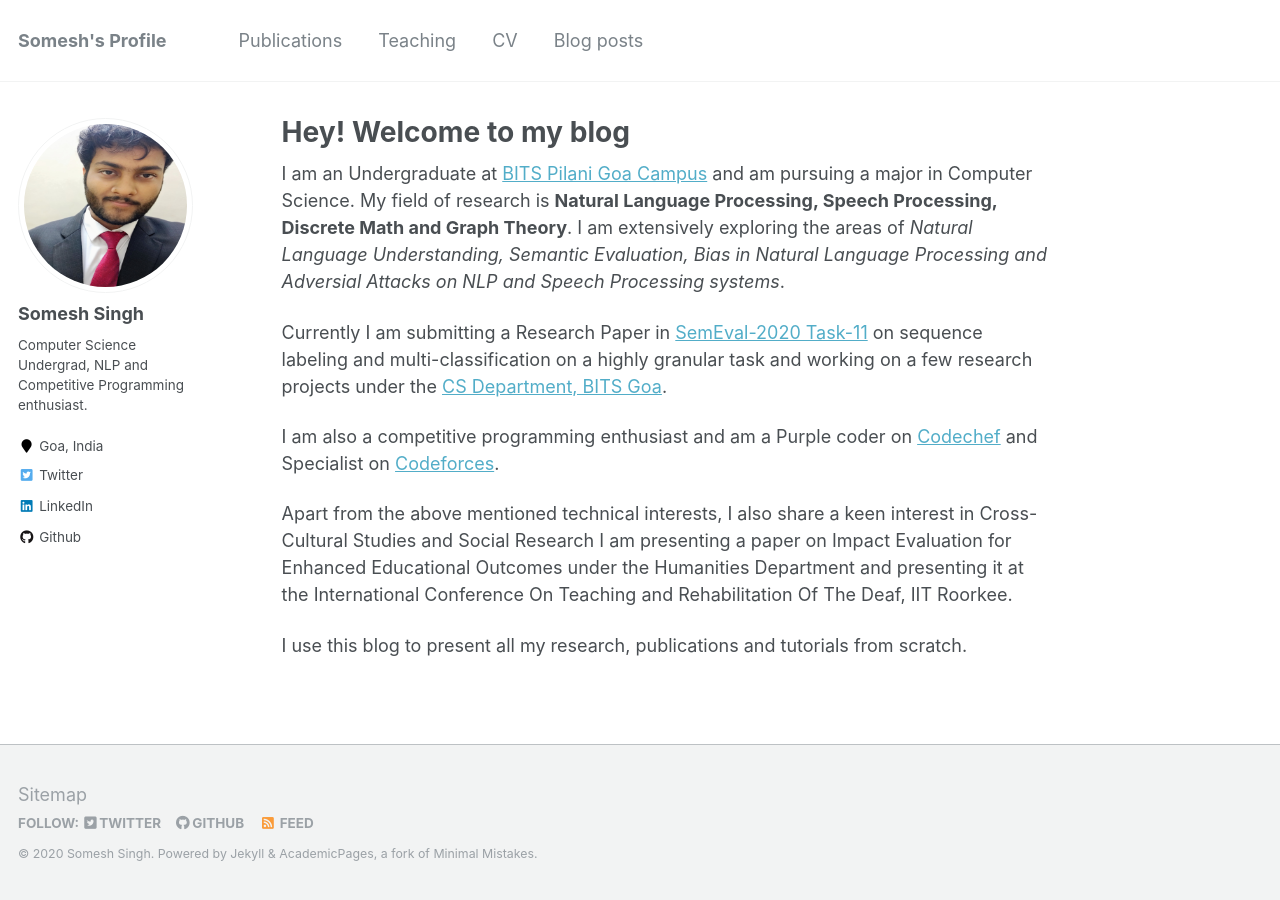
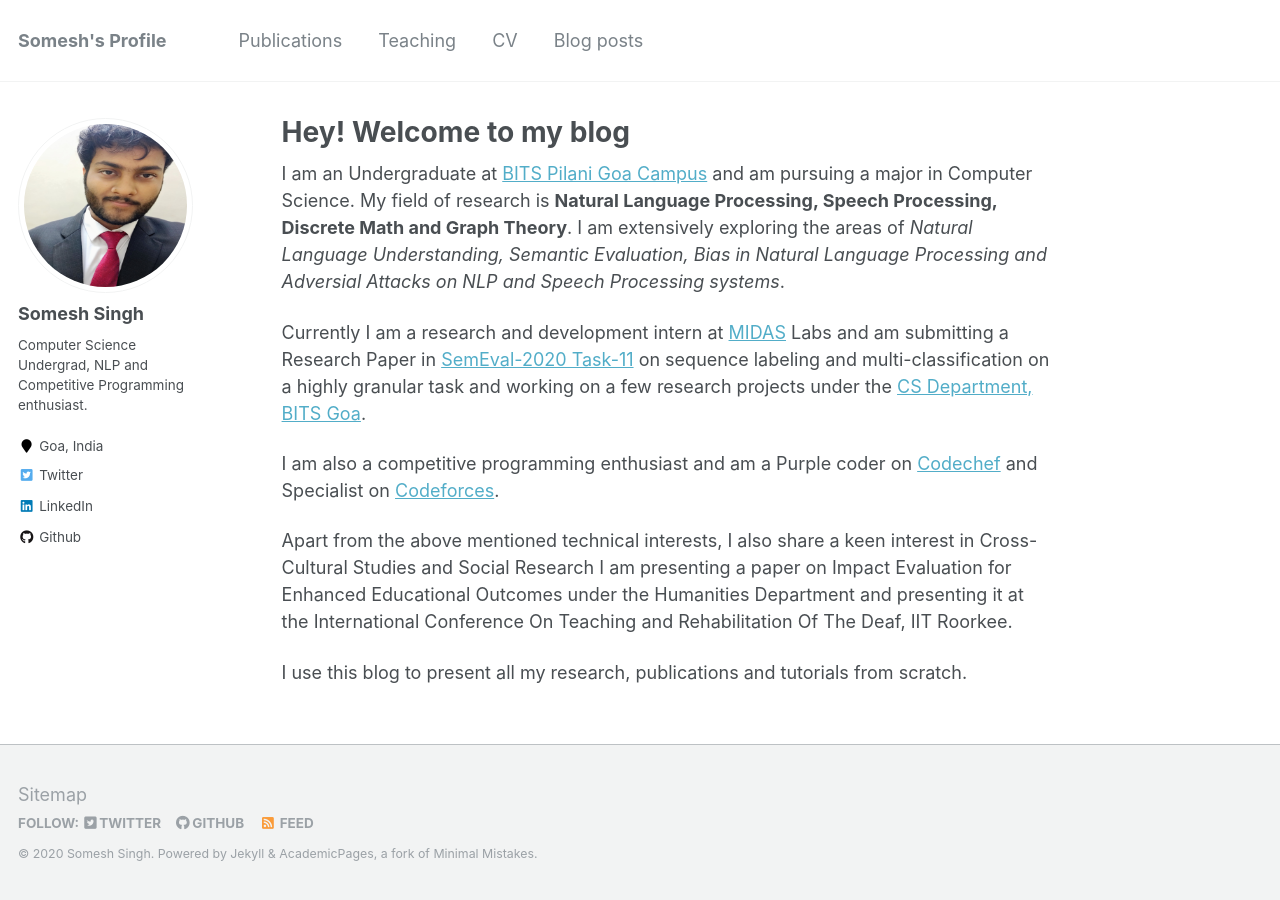
Before and after one commit to someshsingh22/someshsingh22.github.io, a Jekyll site: the page built from _pages/about.md, in a window 1280 px wide. Built offline with Jekyll 4.4.1, drawn with Linux system fonts in a browser that asks for light colours.

Commit message:
MIDAS Update

```diff
--- a/_pages/about.md
+++ b/_pages/about.md
@@ -10,7 +10,7 @@
 
 I am an Undergraduate at [BITS Pilani Goa Campus](https://www.bits-pilani.ac.in/Goa/index.aspx) and am pursuing a major in Computer Science. My field of research is **Natural Language Processing, Speech Processing, Discrete Math and Graph Theory**. I am extensively exploring the areas of *Natural Language Understanding, Semantic Evaluation, Bias in Natural Language Processing and Adversial Attacks on NLP and Speech Processing systems*.
 
-Currently I am submitting a Research Paper in [SemEval-2020 Task-11](https://propaganda.qcri.org/semeval2020-task11/) on sequence labeling and multi-classification on a highly granular task and working on a few research projects under the [CS Department, BITS Goa](https://www.bits-pilani.ac.in/goa/ComputerScienceInformationsSystems/ComputerScienceandInformationSystems).
+Currently I am a research and development intern at [MIDAS](http://midas.iiitd.edu.in/) Labs and am submitting a Research Paper in [SemEval-2020 Task-11](https://propaganda.qcri.org/semeval2020-task11/) on sequence labeling and multi-classification on a highly granular task and working on a few research projects under the [CS Department, BITS Goa](https://www.bits-pilani.ac.in/goa/ComputerScienceInformationsSystems/ComputerScienceandInformationSystems).
 
 
 I am also a competitive programming enthusiast and am a Purple coder on [Codechef](https://www.codechef.com/users/someshsingh22) and Specialist on [Codeforces](https://codeforces.com/profile/someshsingh22).
```
Also changed, not shown: 2 other files.
